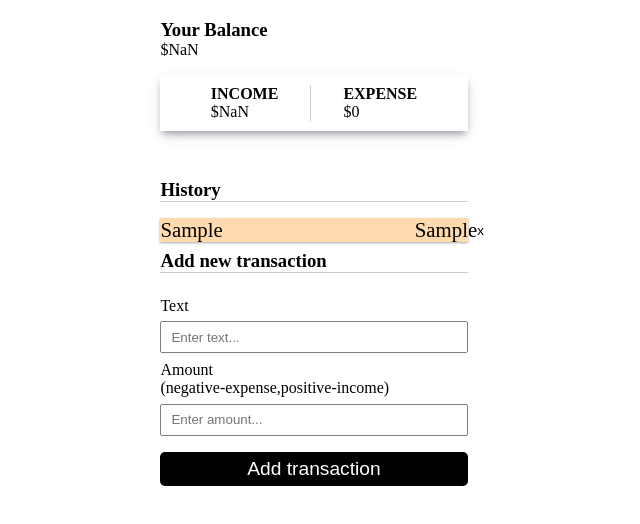
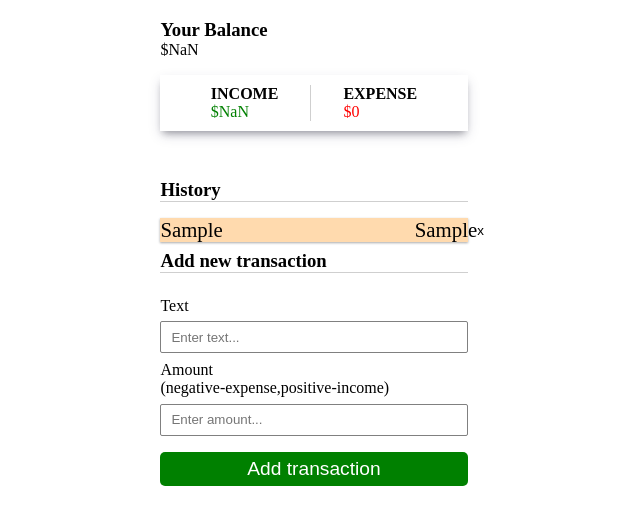
Before and after one commit to Hamzawp/ExpenseTracker, a plain HTML site: page index.html in a window 1280 px wide. Both pictures are taken after typing "Sample", "Sample" into the empty fields and a click on the button "Add transaction". Shown: the part 138-662 px from the top of the page, without its empty margins (326-966 px from the left). Drawn offline with Linux system fonts and the light colour scheme.

Commit message:
updated color

```diff
--- a/css/style.css
+++ b/css/style.css
@@ -37,6 +37,12 @@ nav h1{
     margin-right: 2em;
     padding-right: 2em;
     /* margin-left: 2em; */
+}
+#incomeamt{
+    color: green;
+}
+#expenseamt{
+    color: red;
 }
 .history{
     margin-top: 4vh;
--- a/js/script.js
+++ b/js/script.js
@@ -65,6 +65,7 @@ incrementincome = (a) => {
   income = parseInt(income)
   income = income + a
   incomeamt.innerHTML = "$" + parseInt(income)
+  addBtn.style.backgroundColor = "green"
 }
 
 decrementincome = (a) => {
@@ -99,6 +100,7 @@ incrementexpense = (a) => {
   expense = parseInt(expense)
   expense = expense - a
   expenseamt.innerHTML = "$" + parseInt(expense)
+  addBtn.style.backgroundColor = "red"
 }
 
 function balanceAmt(){
```
